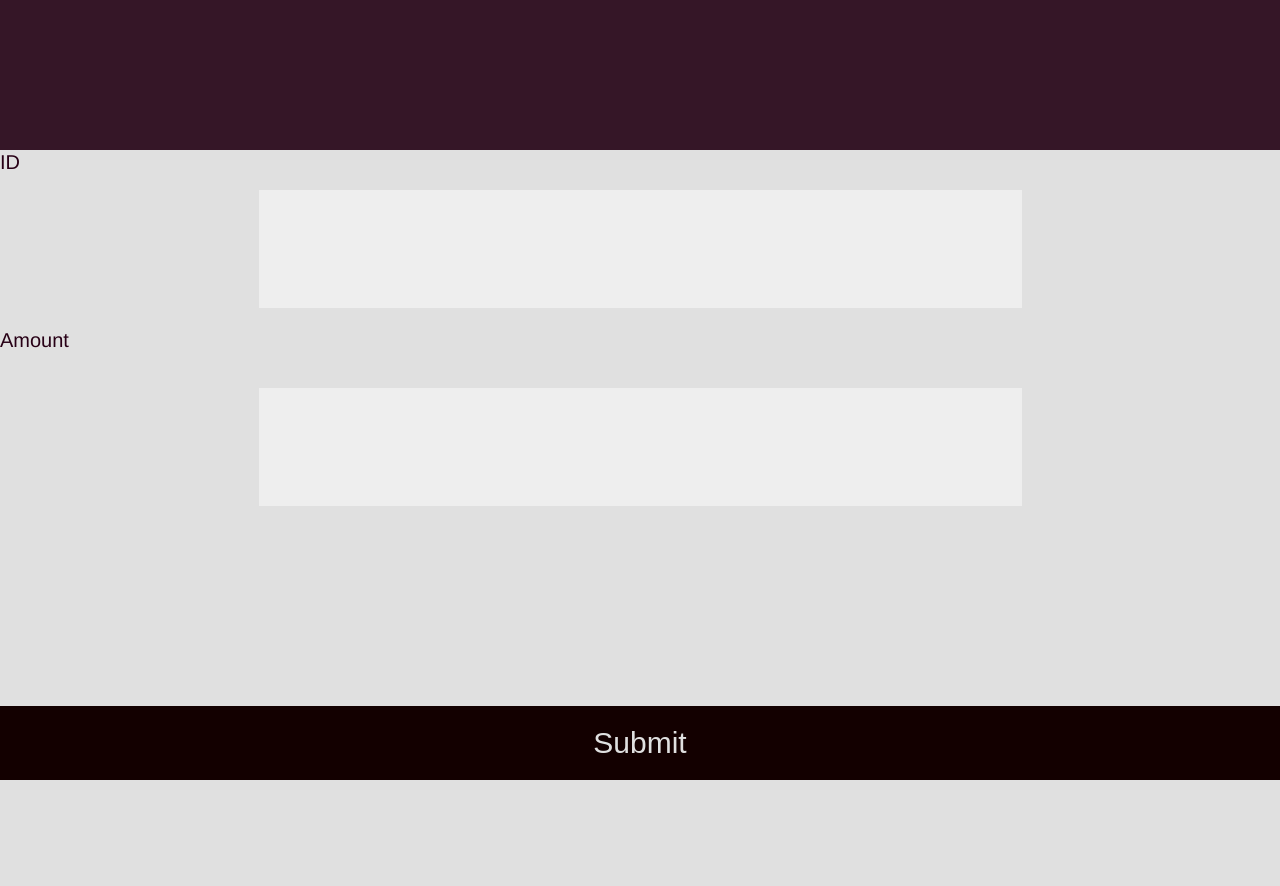
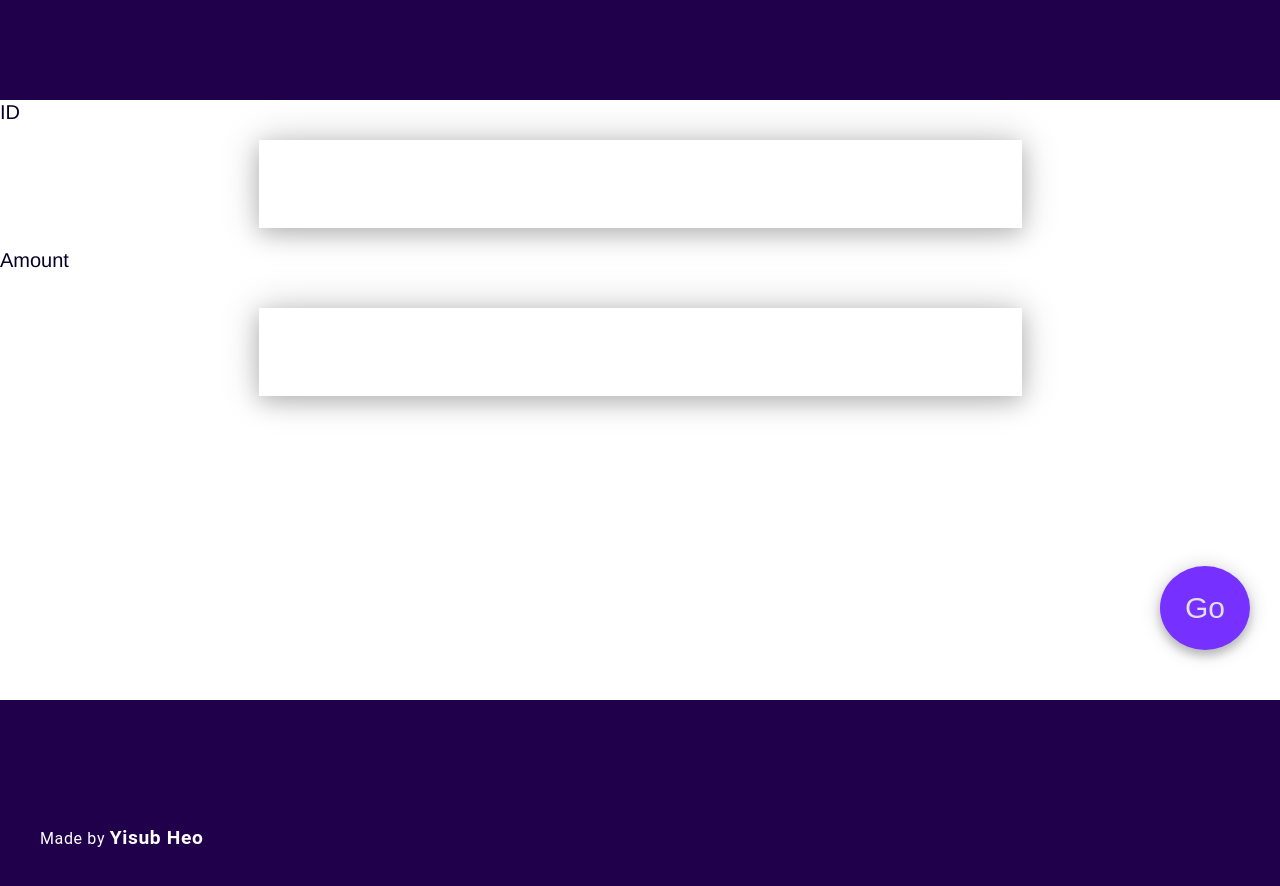
Before and after one commit to hdtf/hdtf, a plain HTML site: page public/admin.html in a window 1280 px wide. Both pictures are taken after a click on the button "Get Started". Drawn offline with nearby package versions, Linux system fonts and the light colour scheme.

Commit message:
admin design

```diff
--- a/public/admin.html
+++ b/public/admin.html
@@ -26,7 +26,7 @@
             margin-left: auto;
             margin-right: auto;
             margin-top: 20%;
-            height: 600px;
+            height: 100%;
             width: 100%;
             display:none;
         }
@@ -37,7 +37,7 @@
             width: 50%;
         }
         .button{
-            background-color: #130000;
+            background-color: #060025;
             border: none;
             color: #e0e0e0;
             padding: 20px 50px;
@@ -51,41 +51,81 @@
             margin-right:auto;
             margin-top: 250px;
             width: 100%;
-            /* position: absolute; */
+        }
+        .submitbtn{
+            position: fixed;
+            background-color: #7630ff;
+            border: none;
+            color: #e0e0e0;
+            padding: 25px 25px;
+            text-align: center;
+            text-decoration: none;
+            display: block;
+            font-size: 16px;
+            cursor: pointer;
+            font-size: 30px;
+            right: 30px;
+            bottom: 150px;
+            box-shadow: 0 2px 20px 0 rgba(0, 0, 0, 0.2), 0 6px 10px 0 rgba(0, 0, 0, 0.19);
+            border-radius: 50%;
+        }
+        .submitbtn:hover{
+            opacity: 0.6;
+        }
+        .submitbtn:after {
+            content: "";
+            background: #90EE90;
+            display: block;
+            position: absolute;
+            padding-top: 300%;
+            padding-left: 350%;
+            margin-left: -20px!important;
+            margin-top: -120%;
+            opacity: 0;
+            transition: all 0.8s
         }
         .submit{
-            background-color: #eeeeee;
+            background-color: #ffffff;
             border: none;
-            padding: 30px 60px;
+            padding: 15px 60px;
             display: grid;
             margin-right: auto;
             margin-left: auto;
             text-align: left;
-            font-size: 50px
-
+            font-size: 50px;
+            box-shadow: 0 0px 40px 0 rgba(0, 0, 0, 0.2), 0 6px 20px 0 rgba(0, 0, 0, 0.19);
         }
         </style>
     </head>
 
-    <body style="background-color:#351627; width:100%; height:100%;">
+    <body style="background-color:#21004b; width:100%; height:100%;">
         <div id="fadeout">
             <p>
                 <img src="images/logo.png" style="width:250px;margin-top:200px" class="center">
                 <button class="button">Get Started</button>
             </p>
         </div>
-        <div id="fadein" style="width:100%;height:100%;display:none;background-color:#e0e0e0;margin-top:150px" class="center">
+        <div id="fadein" style="width:100%;height:600px;display:none;background-color:#ffffff;margin-top:100px" class="center">
 
                 <form action="/">  <!--Data Base-->
-                    <p style="color:#280016;font-size:20px;">ID</p>
+                    <p style="color:#060025;font-size:20px;">ID</p>
                     <input type="text" name="ID" class="submit">
                     <br>
-                    <p style="color:#280016;font-size:20px;">Amount</p><br>
+                    <p style="color:#060025;font-size:20px;">Amount</p><br>
                     <input type="text" name="AMOUNT" class="submit">
                     <br><br>
-                    <input type="submit" value="Submit" class="button" style="margin-top:160px">
+                    <input type="submit" value="Go" class="submitbtn">
                   </form>
         </div>
+        <div style="height:5em"></div>
+                        <footer class="mdl-mega-footer" style="background-color:#21004b">
+                            <div class="mdl-mega-footer__middle-section">
+                                <div class="mdl-mega-footer__bottom-section">
+                                    <h6 style="color:white;">Made by <big><b>Yisub Heo <!--&amp; Seongpil Bae--></b></big></h6>
+                                </div>
+                            </div>
+                        </footer>
+                    </div>
     </body>
 
 </html>
```
Also changed, not shown: public/images/B.png (added), public/images/head.png (added), public/images/list.png (added).
